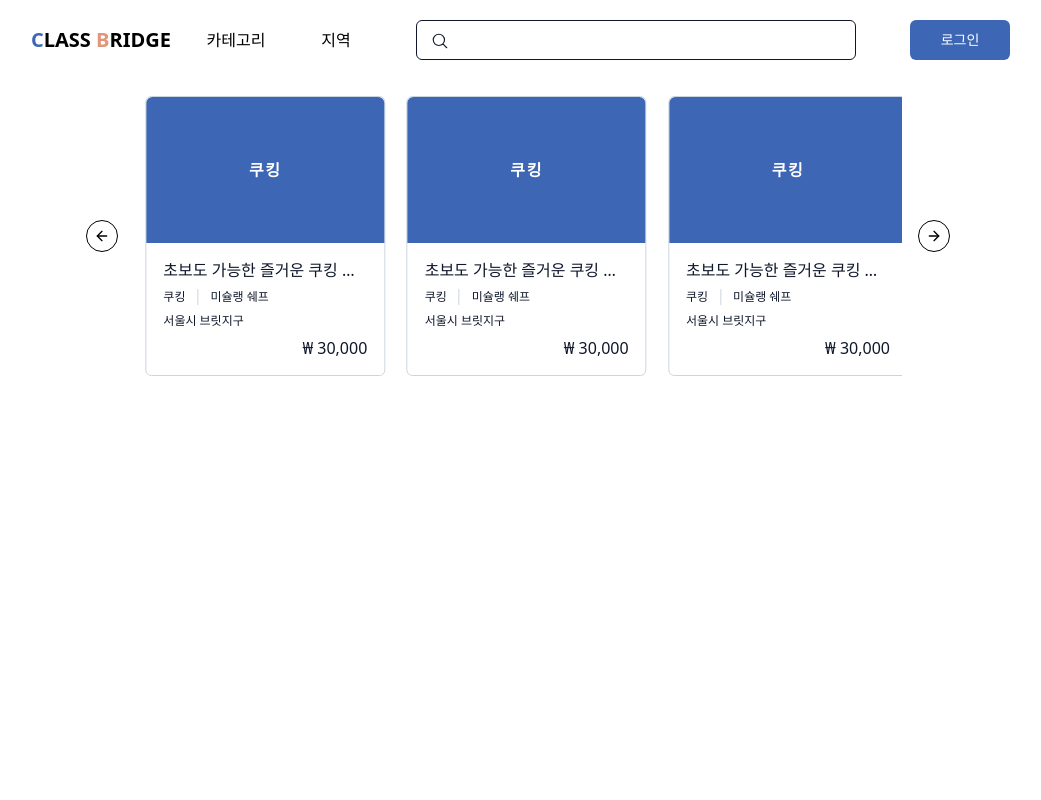
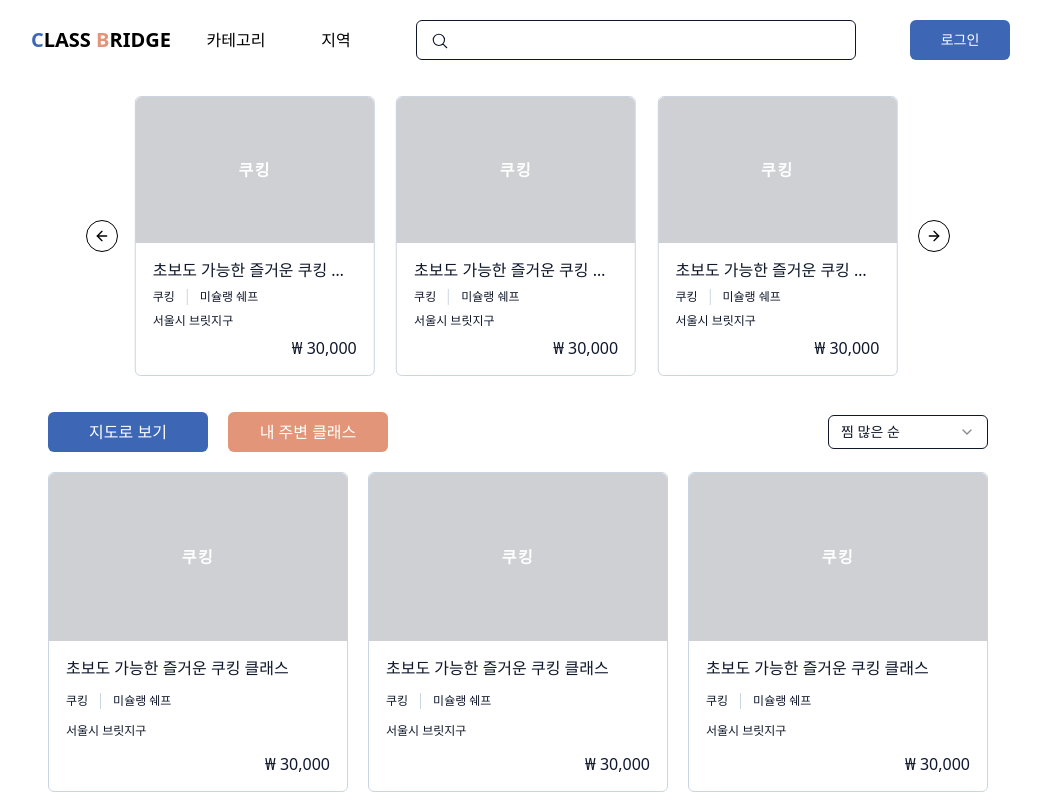
Before and after one commit to ClassBridge/ClassBridge-FE, a Next.js app: page / in a window 1280 px wide. Shown: the top 800 px of the page, without its empty margins (122-1163 px from the left). Built offline with nearby package versions, Linux system fonts and the light colour scheme; a web font is replaced by a local one.

Commit message:
feat: create ClassList and SortSelect, edit Header, page, layout

```diff
--- a/src/app/layout.tsx
+++ b/src/app/layout.tsx
@@ -17,7 +17,7 @@ export default function RootLayout({
     <html lang="en">
       <link rel="icon" href="/favicon/favicon.ico" type="image/x-icon" />
       <Providers>
-        <body className="w-screen min-h-screen font-pretendard bg-white antialiased">
+        <body className="w-screen min-h-screen font-pretendard bg-white antialiased overflow-x-hidden">
           <Header />
           <main className="relative top-20 flex flex-col items-center w-screen max-w-5xl h-full mx-auto">
             {children}
--- a/src/app/page.tsx
+++ b/src/app/page.tsx
@@ -1,9 +1,11 @@
 import Recommendation from "@/components/home/Recommendation";
+import ClassList from "@/components/home/ClassList";
 
 export default function HomePage() {
   return (
     <>
       <Recommendation />
+      <ClassList />
     </>
   );
 }
--- a/src/components/common/ClassCard.tsx
+++ b/src/components/common/ClassCard.tsx
@@ -1,3 +1,4 @@
+import Link from "next/link";
 import Image from "next/image";
 import { cn } from "@/lib/utils";
 import { type Category, CATEGORY } from "@/constants/category";
@@ -21,6 +22,7 @@ interface Props {
 
 export default function ClassCard({ size, content }: Props) {
   return (
+    <Link href={"/"}>
       <div className="group relative w-fit h-fit text-black">
         <div
           className={cn(
@@ -31,7 +33,8 @@ export default function ClassCard({ size, content }: Props) {
           <div
             className={cn(
               "relative w-full rounded-t group-hover:h-full group-hover:bg-primary-blur transition-all duration-500",
-            !content.imgSrc && "flex items-center justify-center bg-primary",
+              !content.imgSrc &&
+                "flex items-center justify-center bg-black-blur",
               size === "small" ? "h-[146px]" : "h-[168px]"
             )}
           >
@@ -69,7 +72,9 @@ export default function ClassCard({ size, content }: Props) {
             </>
             <span className="h-4 mx-3 border-l border-gray-light"></span>
             <>
-            <span className="truncate group-hover:hidden">{content.tutor}</span>
+              <span className="truncate group-hover:hidden">
+                {content.tutor}
+              </span>
               <span className="hidden group-hover:inline">
                 {`⏰ ${content.duration}분`}
               </span>
@@ -81,5 +86,6 @@ export default function ClassCard({ size, content }: Props) {
           <span className="self-end font-medium text-base group-hover:hidden">{`₩ ${content.price.toLocaleString()}`}</span>
         </div>
       </div>
+    </Link>
   );
 }
--- a/src/components/common/Header.tsx
+++ b/src/components/common/Header.tsx
@@ -5,7 +5,7 @@ import { MagnifyingGlass } from "@/assets/icons";
 
 export default function Header({ auth = false }: { auth?: boolean }) {
   return (
-    <header className="absolute top-0 inset-x-0 w-screen h-20">
+    <header className="fixed top-0 inset-x-0 z-20 w-screen h-20 bg-white/80 backdrop-blur">
       <nav className="flex justify-center gap-5 w-screen max-w-screen-lg h-full mx-auto py-5">
         <Link
           href="/"
--- /dev/null
+++ b/src/components/home/ClassList.tsx
@@ -0,0 +1,38 @@
+"use client";
+
+import { useEffect, useState } from "react";
+import SortSelect from "./SortSelect";
+import ClassCard from "@/components/common/ClassCard";
+import { mockClassCardContent } from "@/lib/mock";
+import type { Sort } from "@/constants/sort";
+
+export default function ClassList() {
+  const [sort, setSort] = useState<Sort>("like-descending");
+
+  useEffect(() => {
+    console.log(sort);
+  }, [sort]);
+
+  return (
+    <>
+      <div className="flex items-center justify-between w-[940px] py-5">
+        <div className="flex gap-5">
+          <button className="w-40 h-10 rounded font-medium text-base text-white bg-primary">
+            {"지도로 보기"}
+          </button>
+          <button className="w-40 h-10 rounded font-medium text-base text-white bg-secondary">
+            {"내 주변 클래스"}
+          </button>
+        </div>
+        <div>
+          <SortSelect setSort={setSort} />
+        </div>
+      </div>
+      <section className="grid grid-cols-3 gap-x-5 gap-y-7">
+        {Array.from({ length: 18 }).map((_, i) => (
+          <ClassCard key={i} size="large" content={mockClassCardContent} />
+        ))}
+      </section>
+    </>
+  );
+}
--- /dev/null
+++ b/src/components/home/SortSelect.tsx
@@ -0,0 +1,39 @@
+"use client";
+
+import {
+  Select,
+  SelectContent,
+  SelectItem,
+  SelectTrigger,
+  SelectValue,
+} from "@/components/ui/select";
+import { type Sort, SORT } from "@/constants/sort";
+
+interface Props {
+  setSort: React.Dispatch<React.SetStateAction<Sort>>;
+}
+
+export default function SortSelect({ setSort }: Props) {
+  const handleSortChange = (value: Sort) => {
+    setSort(value);
+  };
+
+  return (
+    <Select
+      required
+      defaultValue="like-descending"
+      onValueChange={handleSortChange}
+    >
+      <SelectTrigger className="w-40 h-[34px] rounded border-black text-black !ring-0">
+        <SelectValue placeholder="정렬 방식" />
+      </SelectTrigger>
+      <SelectContent className="rounded border-black text-black">
+        {Object.keys(SORT).map((sort) => (
+          <SelectItem key={sort} value={sort}>
+            {SORT[sort as Sort]}
+          </SelectItem>
+        ))}
+      </SelectContent>
+    </Select>
+  );
+}
--- /dev/null
+++ b/src/constants/sort.ts
@@ -0,0 +1,7 @@
+export const SORT = {
+  "like-descending": "찜 많은 순",
+  "review-descending": "리뷰 많은 순",
+  "date-ascending": "마감 임박 순",
+} as const;
+
+export type Sort = keyof typeof SORT;
```
Lines whose indentation alone changed are shown as unchanged.
